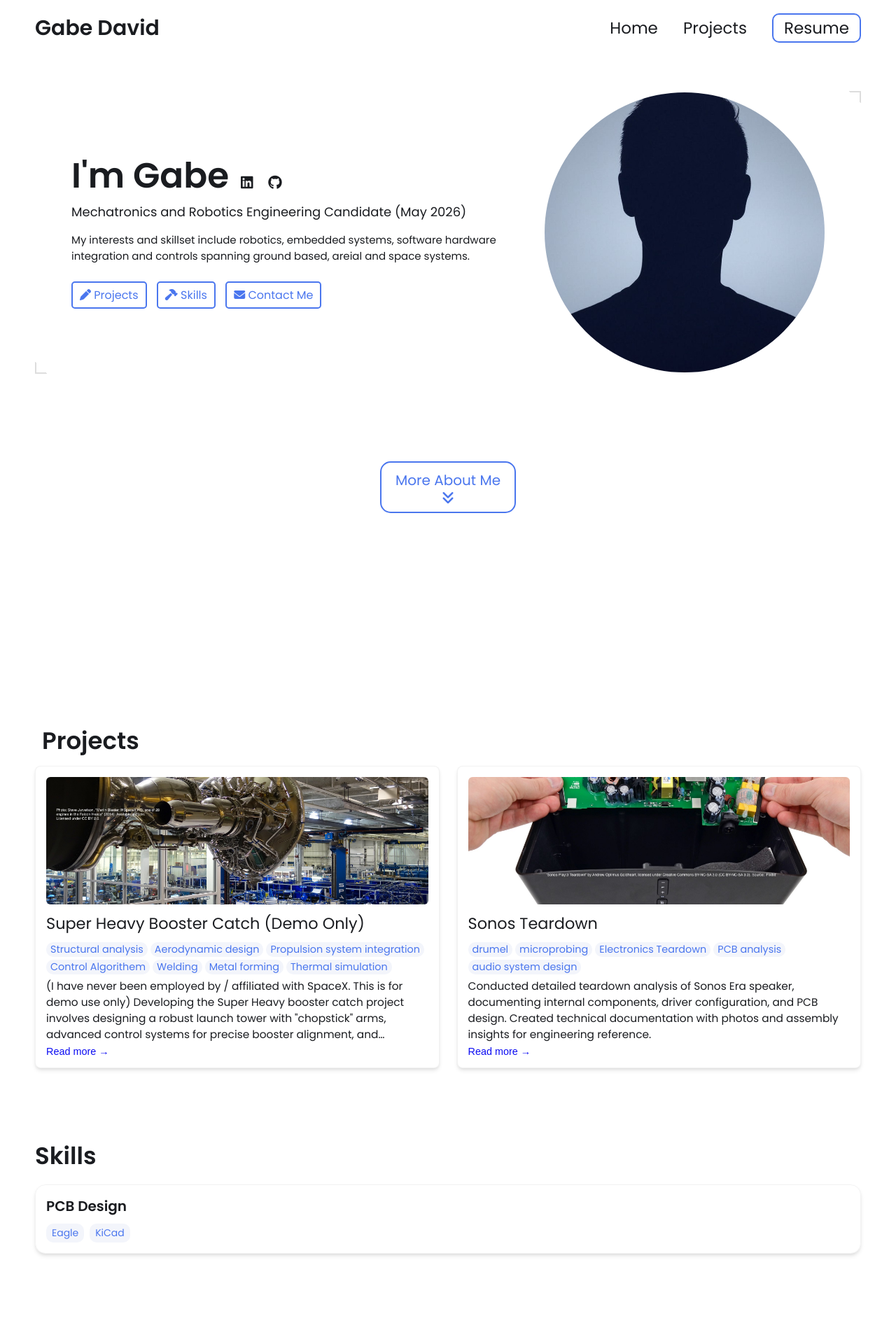
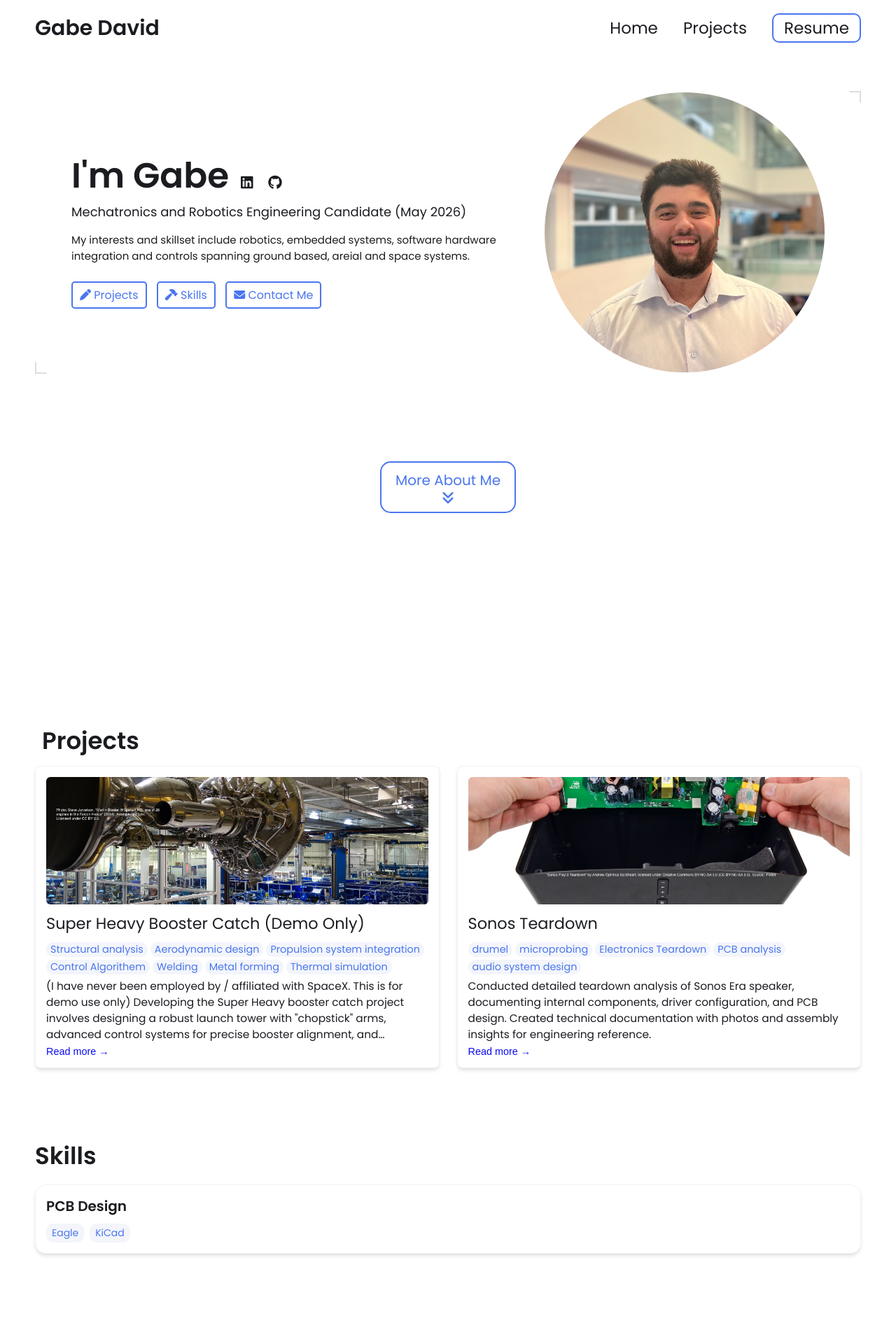
Before and after one commit to gabedavid03/gabedavid03.github.io, a Jekyll site: the page built from index.html, in a window 1280 px wide. Shown: the top 1920 px of the page at 70% size. Built offline with Jekyll 4.4.1, drawn with Linux system fonts in a browser that asks for light colours.

Commit message:
Update profile image path in configuration

```diff
--- a/_config.yml
+++ b/_config.yml
@@ -18,7 +18,7 @@ description: >- # dont remove this line. this will ignore all new lines until th
   My interests and skillset include robotics, embedded systems, software hardware integration and controls spanning ground based, areial and space systems.
 
 # Place your profile image in /assets/images/profile-image/folder and edit the file name
-profile_image: ./assets/images/profile-image/avatar.jpeg
+profile_image: ./assets/images/profile-image/IMG_9332.jpg
 
 
 # Link your resume
```
